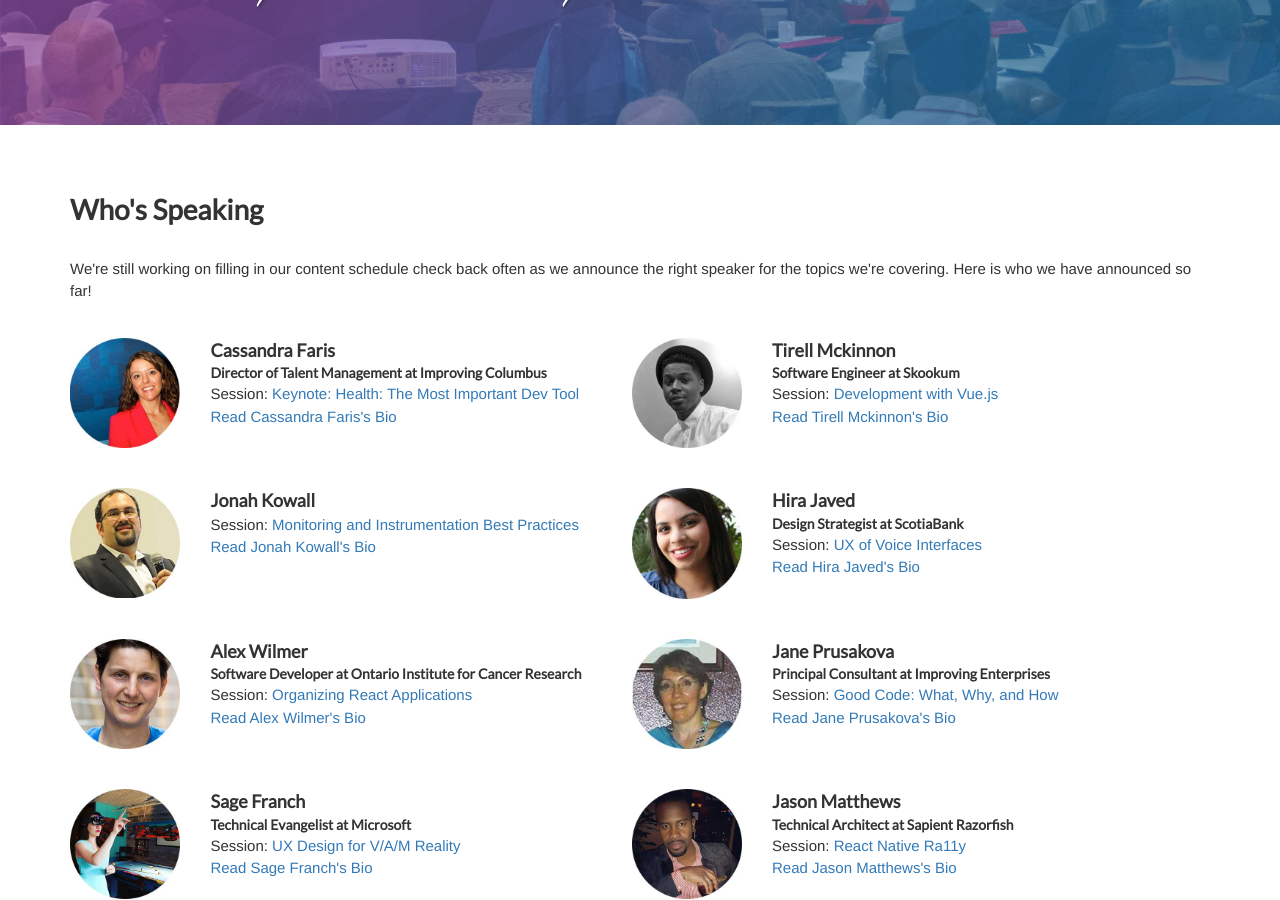
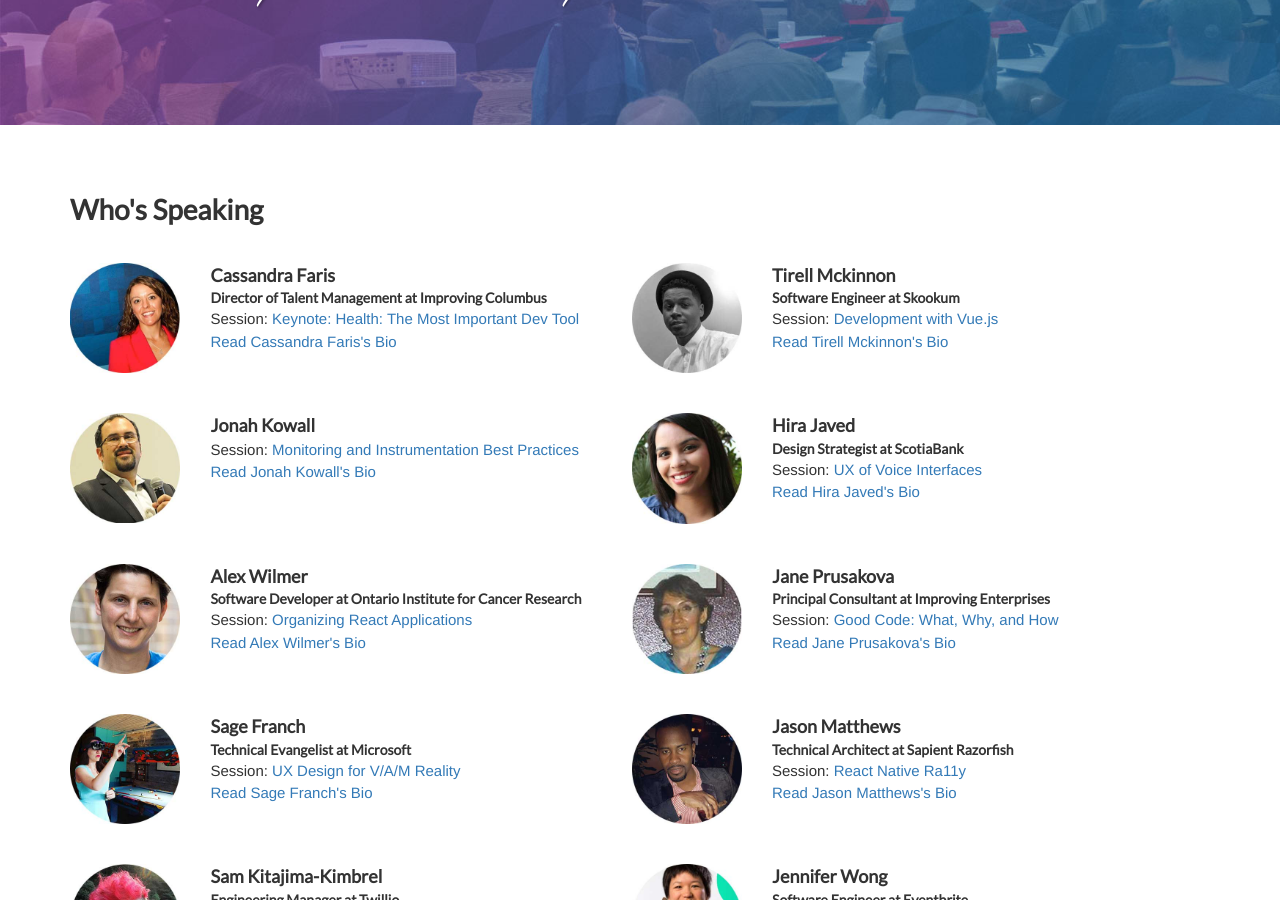
Before and after one commit to fullstackto/fsto2017, a Jekyll site: the page built from index.html, in a window 1280 px wide and 900 px high, scrolled down 1347 px. Built offline with Jekyll 4.4.1, drawn with Linux system fonts in a browser that asks for light colours.

```diff
--- a/index.html
+++ b/index.html
@@ -46,7 +46,6 @@
     <div class="row">
       <div class="col-xs-12">
         <h2 id="speakers">Who's Speaking</h2>
-        <p>We're still working on filling in our content schedule check back often as we announce the right speaker for the topics we're covering. Here is who we have announced so far!</p>
       </div>
     </div>
     <div class="row">
```
